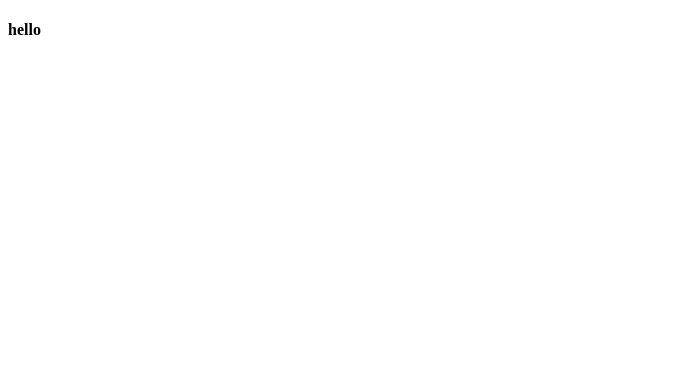
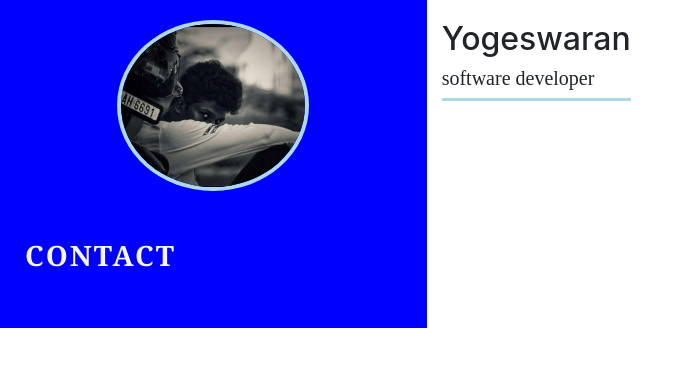
Before and after one commit to Ganapathi-devop/resume-model, a plain HTML site: page index.html in a window 1280 px wide. Shown: the whole page, without its empty margins (0-694 px from the left). Drawn offline with nearby package versions, Linux system fonts and the light colour scheme.

Commit message:
commit on 6-7-21

```diff
--- a/index.html
+++ b/index.html
@@ -4,11 +4,47 @@
     <meta charset="UTF-8">
     <meta http-equiv="X-UA-Compatible" content="IE=edge">
     <meta name="viewport" content="width=device-width, initial-scale=1.0">
+    <!-- style css link -->
+    <link rel="stylesheet" href="style.css">
+    <!-- responsive css link -->
+    <link rel="stylesheet" href="style1.css">
+    <!-- Latest compiled and minified CSS -->
+    <link rel="stylesheet" href="https://maxcdn.bootstrapcdn.com/bootstrap/4.5.2/css/bootstrap.min.css">
+
+    <!-- jQuery library -->
+    <script src="https://ajax.googleapis.com/ajax/libs/jquery/3.5.1/jquery.min.js"></script>
+
+    <!-- Popper JS -->
+    <script src="https://cdnjs.cloudflare.com/ajax/libs/popper.js/1.16.0/umd/popper.min.js"></script>
+
+    <!-- Latest compiled JavaScript -->
+    <script src="https://maxcdn.bootstrapcdn.com/bootstrap/4.5.2/js/bootstrap.min.js"></script>
+
+    <!-- jQuery cdn -->
+    <script src="https://ajax.googleapis.com/ajax/libs/jquery/3.5.1/jquery.min.js"></script>
+
+    <!-- Font Awesome cdn -->
+    <script src="https://use.fontawesome.com/2195943dbd.js"></script>
     <title>online resume-yogeswaran</title>
 </head>
 <body>
-     <div class="header">
-        <h4>hello</h4>
-     </div>
+    <div class1="tem">
+         <div class="left-div col-4">
+            <div class="profile">
+                <img id="dp-img" src="/img/212555440_182650630402681_8809964930264836331_n.jpg" alt="dp">
+            </div>
+            <div class="contacts">
+                <h3 id="contact-h3">CONTACT</h3>
+            </div>
+         </div>
+         <div class="right-div col-8">
+            <div class="headline">
+               <h2>Yogeswaran</h2>
+               <h5 style ="font-family: 'Times New Roman', Times, serif;">software developer</h5>
+            </div>
+
+         </div>
+    </div>
 </body>
+<script src="/script.js"></script>
 </html>
--- a/style.css
+++ b/style.css
@@ -6,3 +6,52 @@ body{
 *{
     box-sizing: border-box;
 }
+.tem{
+    width: 100%;
+    float: left;
+    font-family: Arial, Helvetica, sans-serif;
+}
+.left-div{
+    float: left;
+    font-family: inherit;
+    padding: 20px;
+    background-color: blue;
+    align-content: center;
+}
+.right-div{
+    float: left;
+    font-family: inherit;
+    padding: 20px;
+}
+.profile{
+    width: 100%;
+    float: left;
+    text-align: center;
+    padding-bottom: 2rem;
+}
+#dp-img{
+    width: 12rem;
+    border-radius: 100%;
+    align-content: center;
+    align-self: center;
+    border: 4px solid lightblue;
+}
+.contacts{
+    width: 100%;
+    float: left;
+    padding-bottom: 20px;
+}
+#contact-h3{
+    font-weight: 600;
+    font-family: Cambria, Cochin, Georgia, Times, 'Times New Roman', serif;
+    color: whitesmoke;
+    line-height: 1.6;
+    letter-spacing: 2px;
+    margin: 10px;
+}
+.headline{
+    display: inline;
+    width: fit-content;
+    float: left;
+    border-bottom: 3px solid lightblue;
+}
```
Also changed, not shown: img/212555440_182650630402681_8809964930264836331_n.jpg (added), img/WhatsApp Image 2021-07-05 at 7.15.12 PM.jpeg (added).
